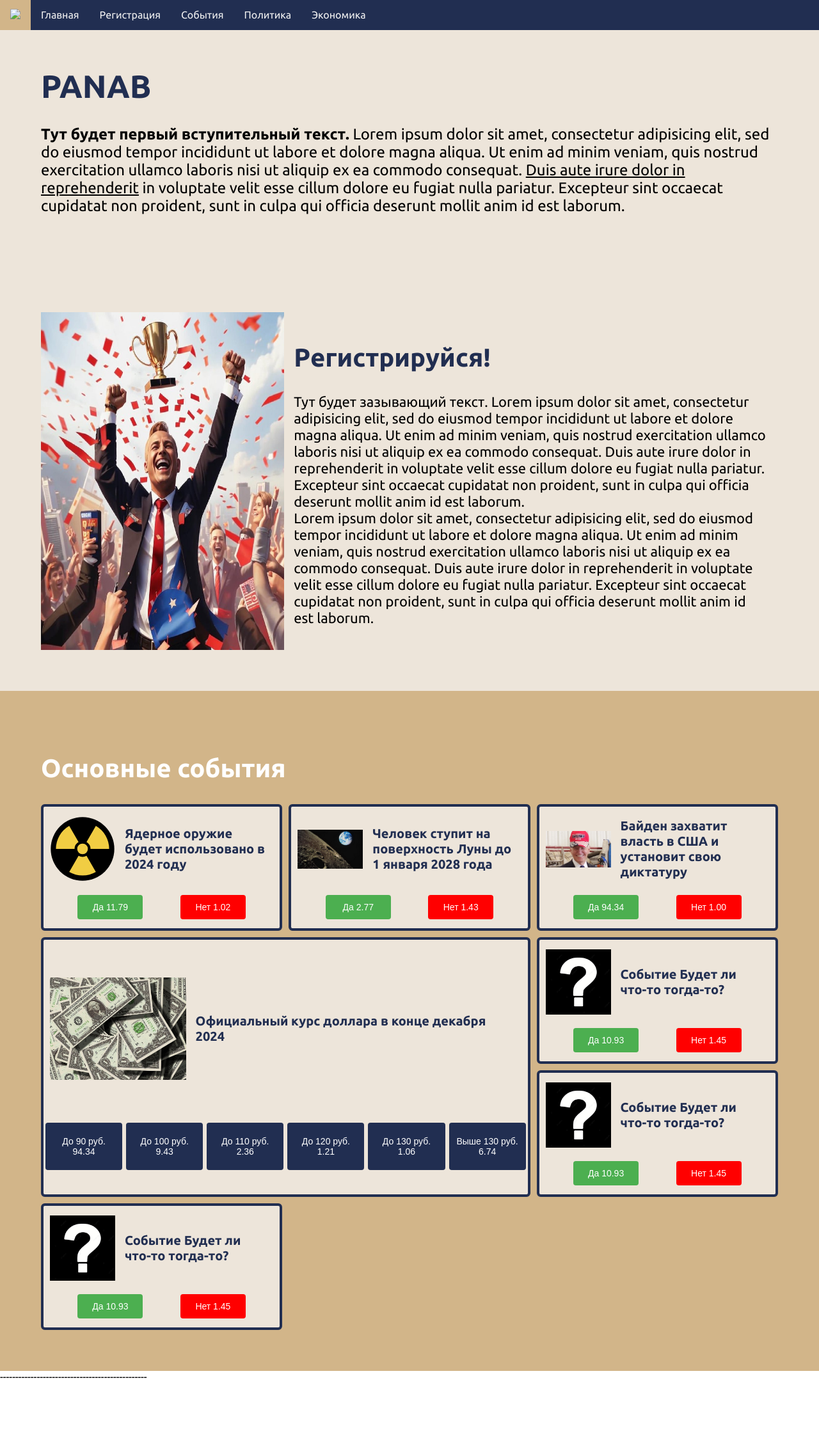
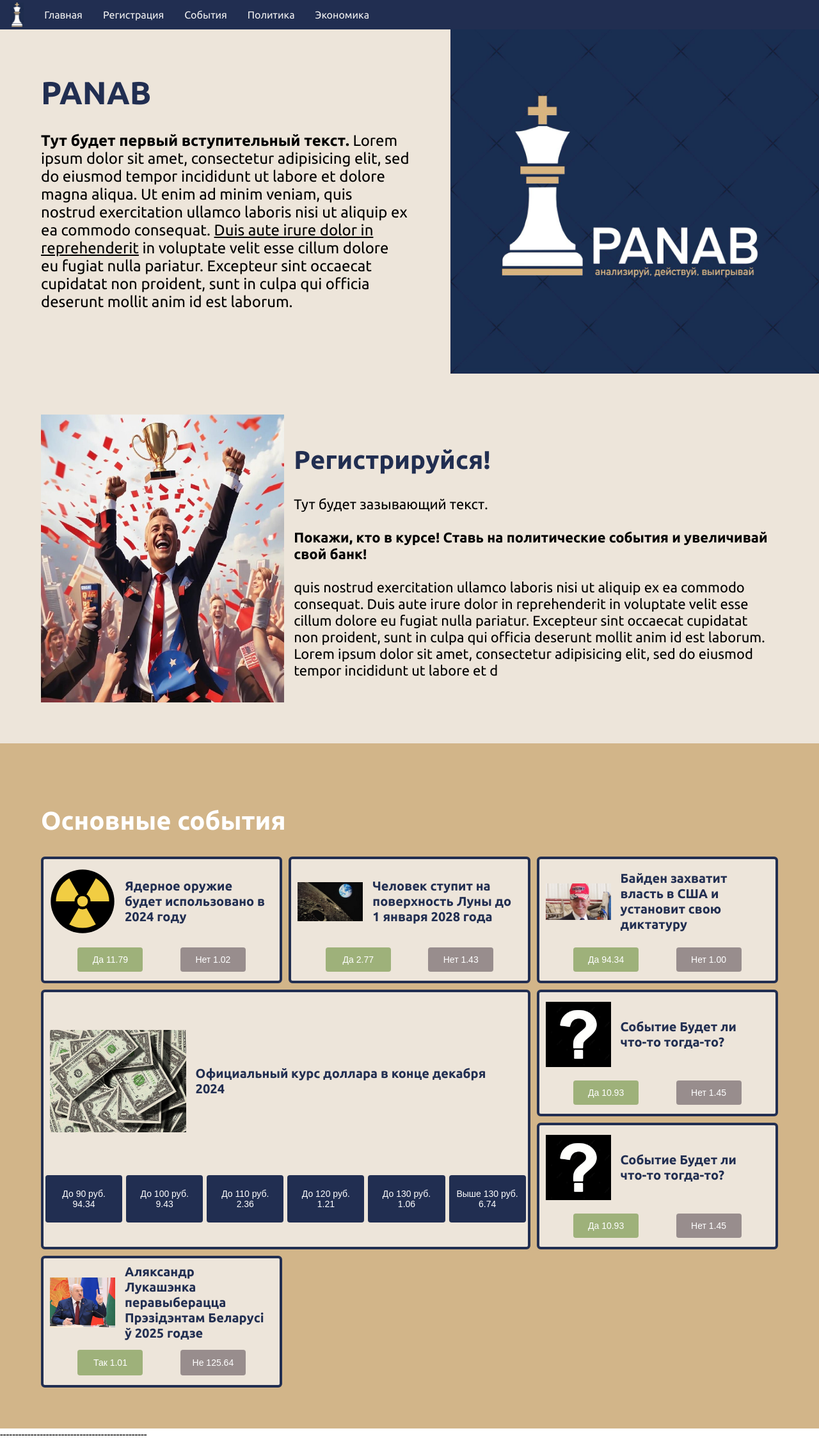
Before and after one commit to panab/index, a plain HTML site: page index.html in a window 1280 px wide. Shown: the whole page at 64% size. Before the commit the page ends 2161 px from the top, so only its background shows below. Drawn offline with Linux system fonts and the light colour scheme.

Commit message:
Add files via upload

```diff
--- a/index.html
+++ b/index.html
@@ -20,7 +20,7 @@
 </head>
 <body>
 	<nav class="navbar">
-		<a href="#"><img src="#"></a>
+		<img src="chess.png" height="38px">
 		<a href="#">Главная</a>
 		<a href="#join">Регистрация</a>
 		<a href="#events">События</a>
@@ -29,8 +29,8 @@
 	</nav>
 	<div class="main">
 		<div class="header">
-			<h1>PANAB</h1>
 			<div class="description">
+				<h1>PANAB</h1>
 				<p>
 					<b>Тут будет первый вступительный текст.</b> Lorem ipsum dolor sit amet, consectetur adipisicing elit, sed do eiusmod
 					tempor incididunt ut labore et dolore magna aliqua. Ut enim ad minim veniam,
@@ -40,24 +40,25 @@
 					proident, sunt in culpa qui officia deserunt mollit anim id est laborum.
 				</p>
 			</div>
+			<img src="logo.jfif" width="45%" class="header-logo">
+
+
 		</div>
+
+		<div class="line"></div>
 
 		<div class="join" id="join">
 			<img src="reg.jfif" width="100%" class="join-img">
 			<div class="join-text">
 				<h2>Регистрируйся!</h2>
-				<p>Тут будет зазывающий текст. Lorem ipsum dolor sit amet, consectetur adipisicing elit, sed do eiusmod
-				tempor incididunt ut labore et dolore magna aliqua. Ut enim ad minim veniam,
+				<p>Тут будет зазывающий текст. <br><br><b>Покажи, кто в курсе! Ставь на политические события и увеличивай свой банк!</b>
+					<br><br>
 				quis nostrud exercitation ullamco laboris nisi ut aliquip ex ea commodo
 				consequat. Duis aute irure dolor in reprehenderit in voluptate velit esse
 				cillum dolore eu fugiat nulla pariatur. Excepteur sint occaecat cupidatat non
 				proident, sunt in culpa qui officia deserunt mollit anim id est laborum.<br>
 				Lorem ipsum dolor sit amet, consectetur adipisicing elit, sed do eiusmod
-				tempor incididunt ut labore et dolore magna aliqua. Ut enim ad minim veniam,
-				quis nostrud exercitation ullamco laboris nisi ut aliquip ex ea commodo
-				consequat. Duis aute irure dolor in reprehenderit in voluptate velit esse
-				cillum dolore eu fugiat nulla pariatur. Excepteur sint occaecat cupidatat non
-				proident, sunt in culpa qui officia deserunt mollit anim id est laborum.
+				tempor incididunt ut labore et d
 				</p>
 			</div>
 		</div>
@@ -108,10 +109,10 @@
 					<button class="button-no" name="no">Нет 1.45</button>
 				</div>
 				<div class="event">
-					<img src="question.jpg" width="100%">
-					<h3>Событие Будет ли что-то тогда-то?</h3>
-					<button class="button-yes" name="yes">Да 10.93</button>
-					<button class="button-no" name="no">Нет 1.45</button>
+					<img src="lukash.jpg" width="100%">
+					<h3>Аляксандр Лукашэнка перавыберацца Прэзідэнтам Беларусі ў 2025 годзе</h3>
+					<button class="button-yes" name="yes">Так 1.01</button>
+					<button class="button-no" name="no">Не 125.64</button>
 				</div>
 			</div>
 		</div>
--- a/style.css
+++ b/style.css
@@ -60,17 +60,35 @@ body {
   text-decoration: none;
 }
 
+.navbar img {
+  float: left;
+  display: block;
+  padding: 4px 16px;
+}
+
 .navbar a:hover {
   background: #D2B589;
   color: black;
 }
 
+.logo img {
+  margin: auto;
+}
+
 .header {
-  padding: 5%;
   justify-content: center;
   justify-content: center;
   background-color: #EDE5DA;
+  display: flex;
+  flex-direction: row;
 }
+
+.description {
+  padding: 5%;
+  align-self: center;
+}
+
+
 
 .header h1 {
   color: #212E51;
@@ -79,6 +97,11 @@ body {
 
 .header p {
   font-size: 24px;
+}
+
+.line {
+  background-color: #D2B589;
+  height: 5%;
 }
 
 
@@ -145,7 +168,6 @@ body {
 }
 
 .event:hover {
-  transform: scale(1.01);
   background-color: #E8E5E0;
   transition: 0.2s;
 }
@@ -174,7 +196,7 @@ body {
 
 .event .button-yes {
   grid-column: 2 / 4;
-  background-color: #4CAF50; /* Зеленый */
+  background-color: #9EB17A; /* Зеленый */
   border: none;
   color: white;
   text-align: center;
@@ -191,12 +213,12 @@ body {
     background-color: white; /* Зеленый */
     color: black;
     font-size: 16px;
-    border: 3px solid #4CAF50;
+    border: 3px solid #9EB17A;
 }
 
 .event .button-no {
   grid-column: 5 / 7;
-  background-color: red;
+  background-color: #988D8D;
   border: none;
   color: white;
   text-align: center;
@@ -212,7 +234,7 @@ body {
   background-color: white; /* Зеленый */
   color: black;
   font-size: 16px;
-  border: 3px solid red;
+  border: 3px solid #988D8D;
 }
 
 .event .button-multiple-1 {
@@ -268,6 +290,8 @@ body {
   font-size: 14px;
   border-radius: 4px;
   margin: 3px 3px;
+  -webkit-transition-duration: 0.4s; /* Safari */
+  transition-duration: 0.4s;
 }
 
 .button-multiple:hover {
@@ -289,6 +313,15 @@ body {
   margin-top: 50px;
   }
 
+  .header {
+    flex-direction: column-reverse;
+    flex-wrap: nowrap;
+  }
+
+  .header-logo {
+    float: center;
+    width: 100%;
+  }
 
   .join {
     padding: 5%;
```
Also changed, not shown: chess.png (added), logo.jfif (added), lukash.jpg (added).
